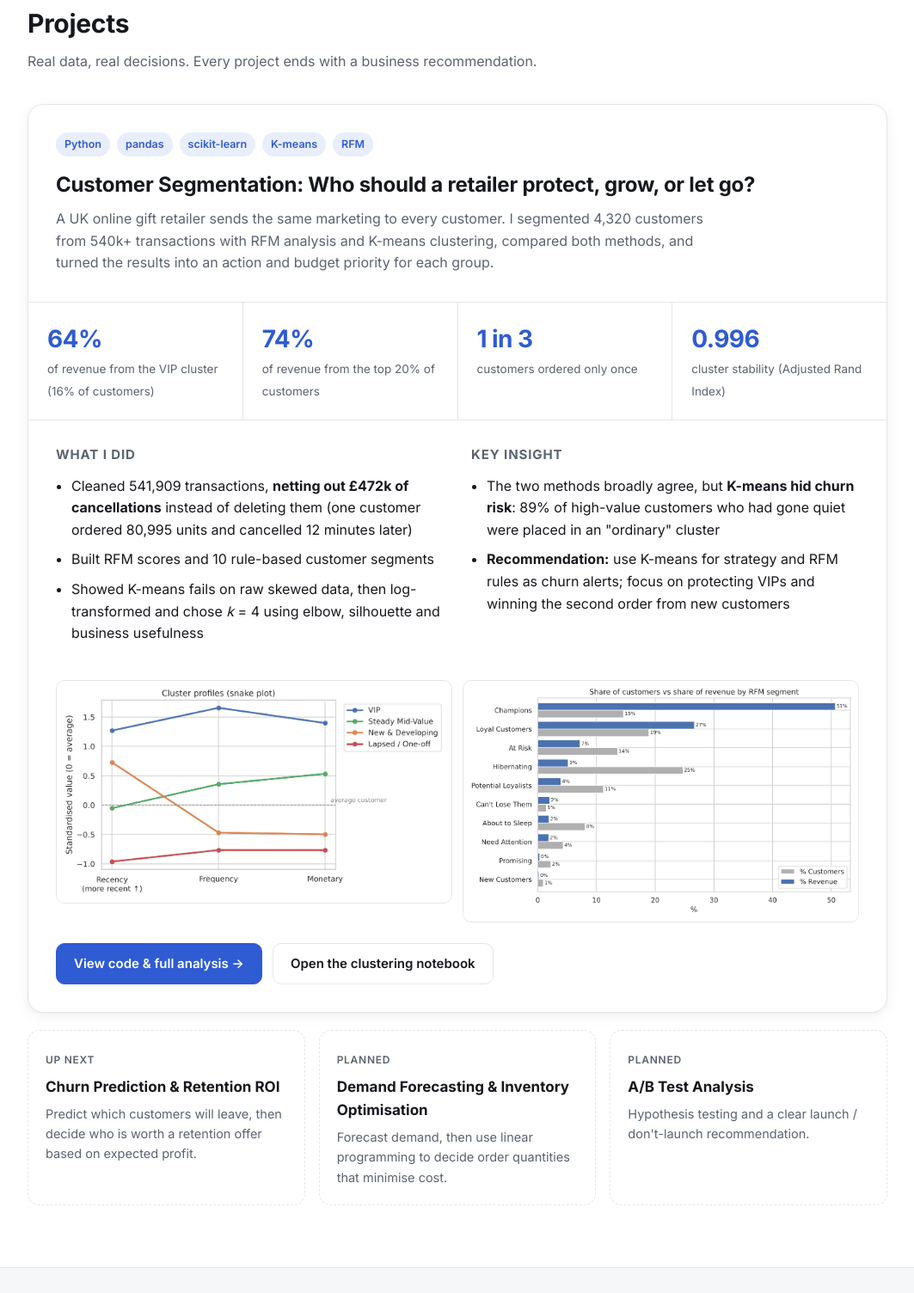
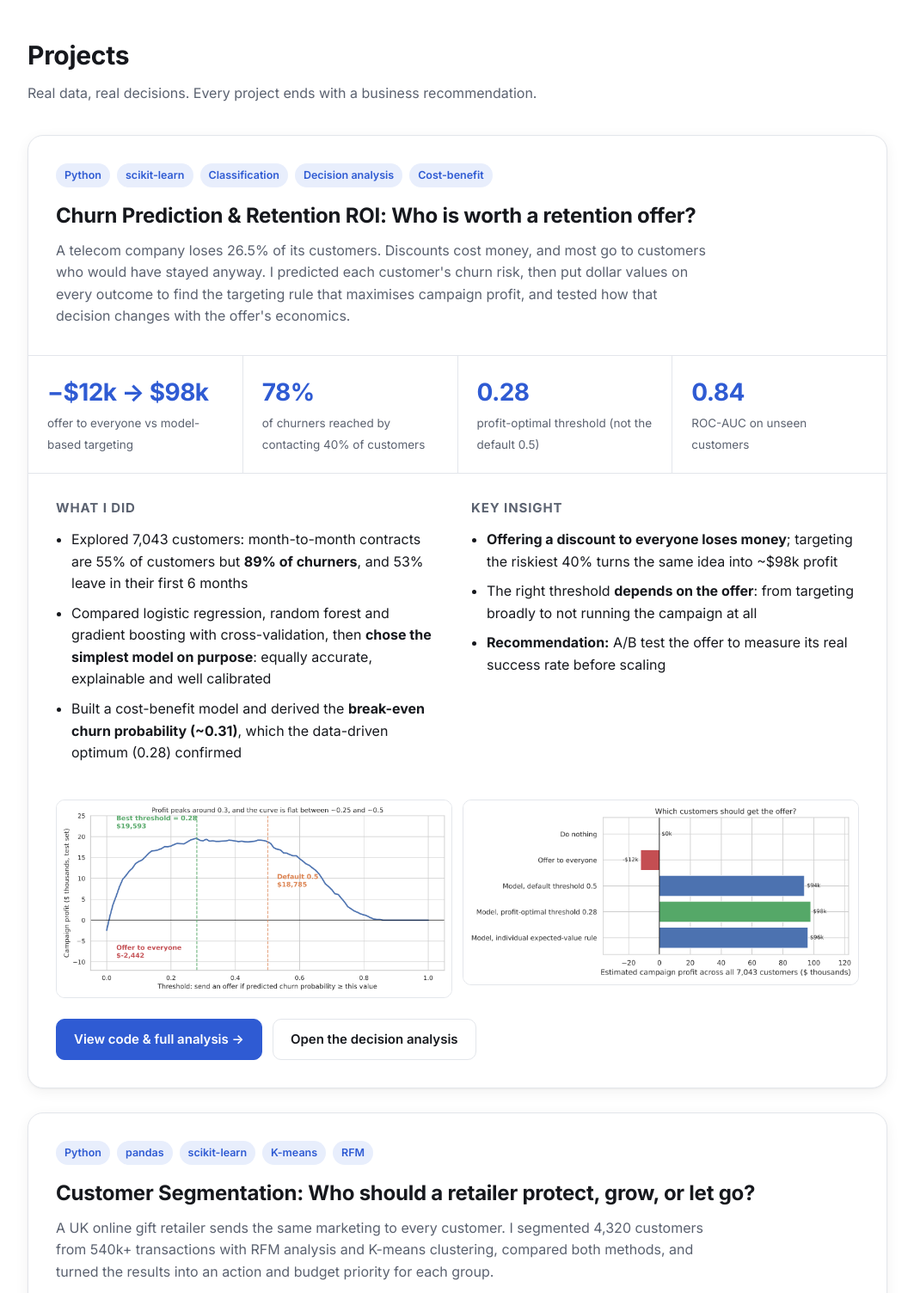
Before and after one commit to MOOZYYYY/MOOZYYYY.github.io, a plain HTML site: page index.html in a window 1280 px wide. Shown: the part 1140-2644 px from the top of the page at 86% size, without its empty margins (108-1171 px from the left). Drawn offline with Linux system fonts and the light colour scheme.

Commit message:
Add churn prediction project to portfolio
Co-Authored-By: Claude Opus 5.5 <noreply@anthropic.com>
Claude-Session: https://claude.ai/code/session_01Mxo1bwecp7zA1E3vEEFDus

```diff
--- a/index.html
+++ b/index.html
@@ -80,6 +80,7 @@ h2{font-size:30px;letter-spacing:-.01em;margin-bottom:8px}
 .gallery{display:grid;grid-template-columns:1fr 1fr;gap:12px;padding:0 32px}
 .gallery img{width:100%;border-radius:10px;border:1px solid var(--line);background:#fff;display:block}
 .project-foot{padding:24px 32px 32px;display:flex;flex-wrap:wrap;gap:12px}
+.project + .project{margin-top:28px}
 
 .upcoming{display:grid;grid-template-columns:repeat(3,1fr);gap:16px;margin-top:20px}
 .mini{border:1px dashed var(--line);border-radius:14px;padding:20px;background:var(--card)}
@@ -154,6 +155,7 @@ footer{padding:28px 0;text-align:center;color:var(--muted);font-size:14px;border
       <li><span>Studying</span><span>BSc Management, Decisions &amp; Data Analytics (2nd year)</span></li>
       <li><span>University</span><span>Constructor University, Bremen</span></li>
       <li><span>Focus</span><span>Customer analytics · ML · Decision science</span></li>
+      <li><span>Projects</span><span>Customer segmentation · Churn &amp; retention ROI</span></li>
       <li><span>Tools</span><span>Python · pandas · scikit-learn · SQL</span></li>
       <li><span>Open to</span><span>Internships &amp; working student roles</span></li>
     </ul>
@@ -164,6 +166,46 @@ footer{padding:28px 0;text-align:center;color:var(--muted);font-size:14px;border
   <div class="wrap">
     <h2>Projects</h2>
     <p class="sub">Real data, real decisions. Every project ends with a business recommendation.</p>
+
+    <article class="project">
+      <div class="project-head">
+        <div class="tags"><span class="tag">Python</span><span class="tag">scikit-learn</span><span class="tag">Classification</span><span class="tag">Decision analysis</span><span class="tag">Cost-benefit</span></div>
+        <h3>Churn Prediction &amp; Retention ROI: Who is worth a retention offer?</h3>
+        <p>A telecom company loses 26.5% of its customers. Discounts cost money, and most go to customers who would have stayed anyway. I predicted each customer's churn risk, then put dollar values on every outcome to find the targeting rule that maximises campaign profit, and tested how that decision changes with the offer's economics.</p>
+      </div>
+      <div class="stats">
+        <div class="stat"><b>−$12k → $98k</b><span>offer to everyone vs model-based targeting</span></div>
+        <div class="stat"><b>78%</b><span>of churners reached by contacting 40% of customers</span></div>
+        <div class="stat"><b>0.28</b><span>profit-optimal threshold (not the default 0.5)</span></div>
+        <div class="stat"><b>0.84</b><span>ROC-AUC on unseen customers</span></div>
+      </div>
+      <div class="project-body">
+        <div>
+          <h4>What I did</h4>
+          <ul>
+            <li>Explored 7,043 customers: month-to-month contracts are 55% of customers but <strong>89% of churners</strong>, and 53% leave in their first 6 months</li>
+            <li>Compared logistic regression, random forest and gradient boosting with cross-validation, then <strong>chose the simplest model on purpose</strong>: equally accurate, explainable and well calibrated</li>
+            <li>Built a cost-benefit model and derived the <strong>break-even churn probability (~0.31)</strong>, which the data-driven optimum (0.28) confirmed</li>
+          </ul>
+        </div>
+        <div>
+          <h4>Key insight</h4>
+          <ul>
+            <li><strong>Offering a discount to everyone loses money</strong>; targeting the riskiest 40% turns the same idea into ~$98k profit</li>
+            <li>The right threshold <strong>depends on the offer</strong>: from targeting broadly to not running the campaign at all</li>
+            <li><strong>Recommendation:</strong> A/B test the offer to measure its real success rate before scaling</li>
+          </ul>
+        </div>
+      </div>
+      <div class="gallery">
+        <img src="assets/img/03_profit_curve.png" alt="Campaign profit for every targeting threshold, peaking around 0.28" loading="lazy">
+        <img src="assets/img/03_strategies.png" alt="Profit of each targeting strategy: offering to everyone loses money, model-based targeting earns about 98 thousand dollars" loading="lazy">
+      </div>
+      <div class="project-foot">
+        <a class="btn primary" href="https://github.com/MOOZYYYY/churn-prediction" target="_blank" rel="noopener">View code &amp; full analysis →</a>
+        <a class="btn" href="https://github.com/MOOZYYYY/churn-prediction/blob/main/notebooks/03_decision_analysis.ipynb" target="_blank" rel="noopener">Open the decision analysis</a>
+      </div>
+    </article>
 
     <article class="project">
       <div class="project-head">
@@ -205,9 +247,9 @@ footer{padding:28px 0;text-align:center;color:var(--muted);font-size:14px;border
     </article>
 
     <div class="upcoming">
-      <div class="mini"><span class="status">Up next</span><h4>Churn Prediction &amp; Retention ROI</h4><p>Predict which customers will leave, then decide who is worth a retention offer based on expected profit.</p></div>
-      <div class="mini"><span class="status">Planned</span><h4>Demand Forecasting &amp; Inventory Optimisation</h4><p>Forecast demand, then use linear programming to decide order quantities that minimise cost.</p></div>
+      <div class="mini"><span class="status">Up next</span><h4>Demand Forecasting &amp; Inventory Optimisation</h4><p>Forecast demand, then use linear programming to decide order quantities that minimise cost.</p></div>
       <div class="mini"><span class="status">Planned</span><h4>A/B Test Analysis</h4><p>Hypothesis testing and a clear launch / don't-launch recommendation.</p></div>
+      <div class="mini"><span class="status">Planned</span><h4>Uplift Modelling</h4><p>Go beyond "who will churn" to "who can be persuaded", targeting only customers an offer actually changes.</p></div>
     </div>
   </div>
 </section>
@@ -218,8 +260,8 @@ footer{padding:28px 0;text-align:center;color:var(--muted);font-size:14px;border
     <p class="sub">What I use to get from raw data to a decision.</p>
     <div class="skills">
       <div class="skill"><h4>Data &amp; programming</h4><div class="chips"><span class="chip">Python</span><span class="chip">pandas</span><span class="chip">NumPy</span><span class="chip">SQL</span><span class="chip">Jupyter</span><span class="chip">Git &amp; GitHub</span></div></div>
-      <div class="skill"><h4>Analytics &amp; ML</h4><div class="chips"><span class="chip">Data cleaning</span><span class="chip">Clustering</span><span class="chip">RFM analysis</span><span class="chip">scikit-learn</span><span class="chip">Statistics</span><span class="chip">Visualisation</span></div></div>
-      <div class="skill"><h4>Business &amp; decisions</h4><div class="chips"><span class="chip">Customer analytics</span><span class="chip">Decision analysis</span><span class="chip">Optimisation</span><span class="chip">KPIs</span><span class="chip">Storytelling with data</span></div></div>
+      <div class="skill"><h4>Analytics &amp; ML</h4><div class="chips"><span class="chip">Data cleaning</span><span class="chip">Classification</span><span class="chip">Clustering</span><span class="chip">RFM analysis</span><span class="chip">scikit-learn</span><span class="chip">Statistics</span><span class="chip">Visualisation</span></div></div>
+      <div class="skill"><h4>Business &amp; decisions</h4><div class="chips"><span class="chip">Customer analytics</span><span class="chip">Decision analysis</span><span class="chip">Cost-benefit modelling</span><span class="chip">Sensitivity analysis</span><span class="chip">Optimisation</span><span class="chip">KPIs</span><span class="chip">Storytelling with data</span></div></div>
     </div>
   </div>
 </section>
```
Also changed, not shown: assets/img/03_profit_curve.png (added), assets/img/03_strategies.png (added).
